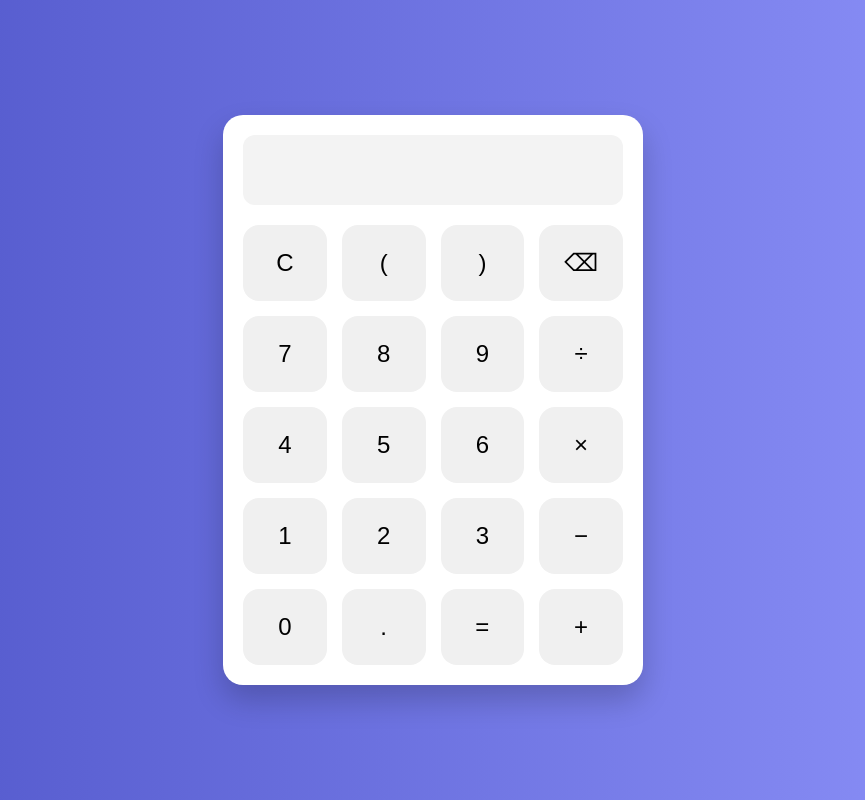
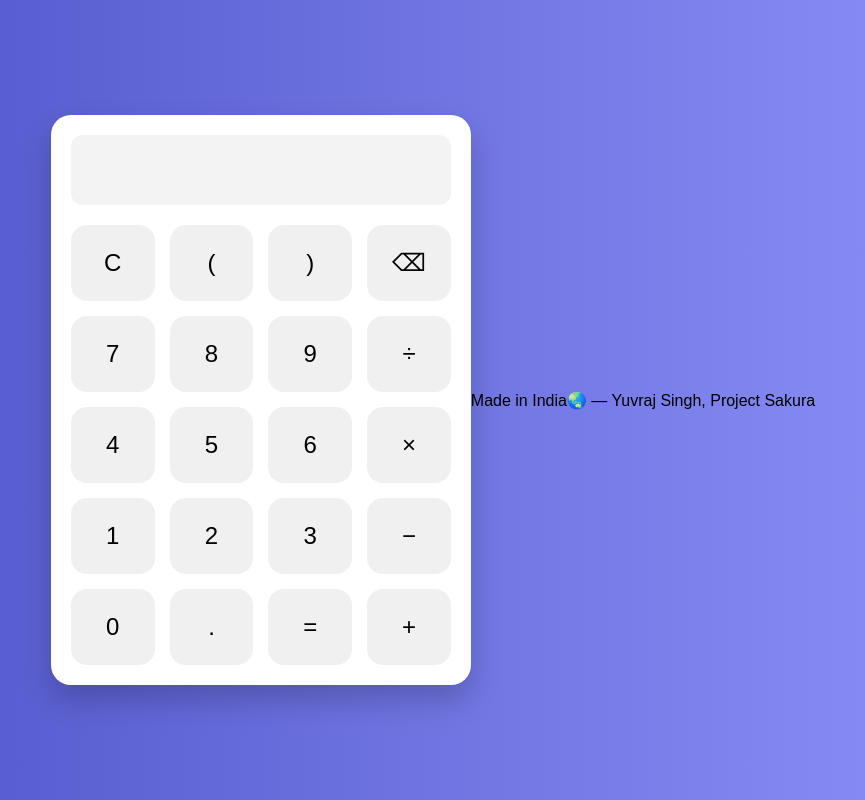
Before and after one commit to yuvrajsinghgit/sakuracalc, a plain HTML site: page index.html in a window 1280 px wide. Shown: the whole page, without its empty margins (207-1072 px from the left). Drawn offline with Linux system fonts and the light colour scheme.

Commit message:
added copy module' module

```diff
--- a/index.html
+++ b/index.html
@@ -42,7 +42,9 @@
       <button onclick="appendToDisplay('+')">+</button>
     </div>
   </div>
-
+  <footer>
+    <p>Made in India🌏 — Yuvraj Singh, Project Sakura</p>
+  </footer>
   <script src="script.js"></script>
 </body>
 </html>
```
